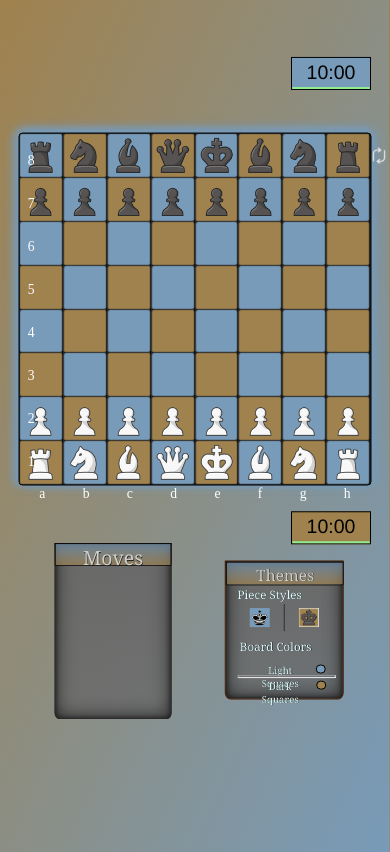
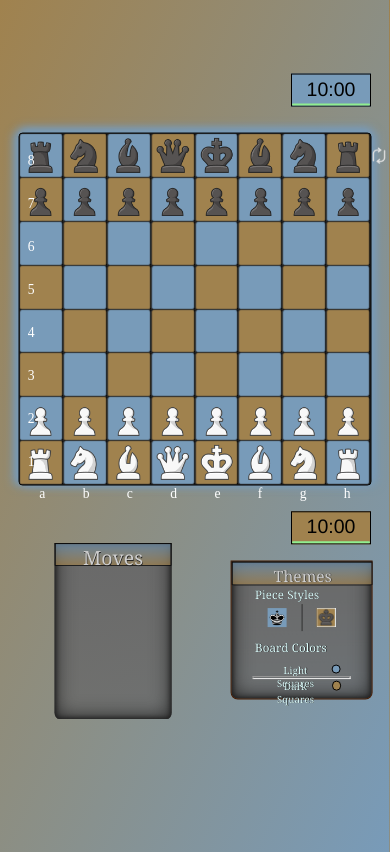
Before and after one commit to mkpro118/mkpro118.github.io, a plain HTML site: page Chess.html in a window 390 px wide. Drawn offline with Linux system fonts and the light colour scheme.

Commit message:
Update Chess.css

```diff
--- a/Chess.css
+++ b/Chess.css
@@ -2120,7 +2120,7 @@ hr{
         display: flex;
         flex-direction: column;
         height: 35vw;
-        width: 30vw;
+        width: 36vw;
         -webkit-background-color: #696969;
         -moz-background-color: #696969;
         -o-background-color: #696969;
@@ -2469,7 +2469,7 @@ hr{
     }
 
     #top-timer-container{
-        transform: translate(120%, -1100%);
+        transform: translate(120%, -1050%);
         background-color: var(--squarelight-background);
         background: var(--squarelight-background);
     }
```
